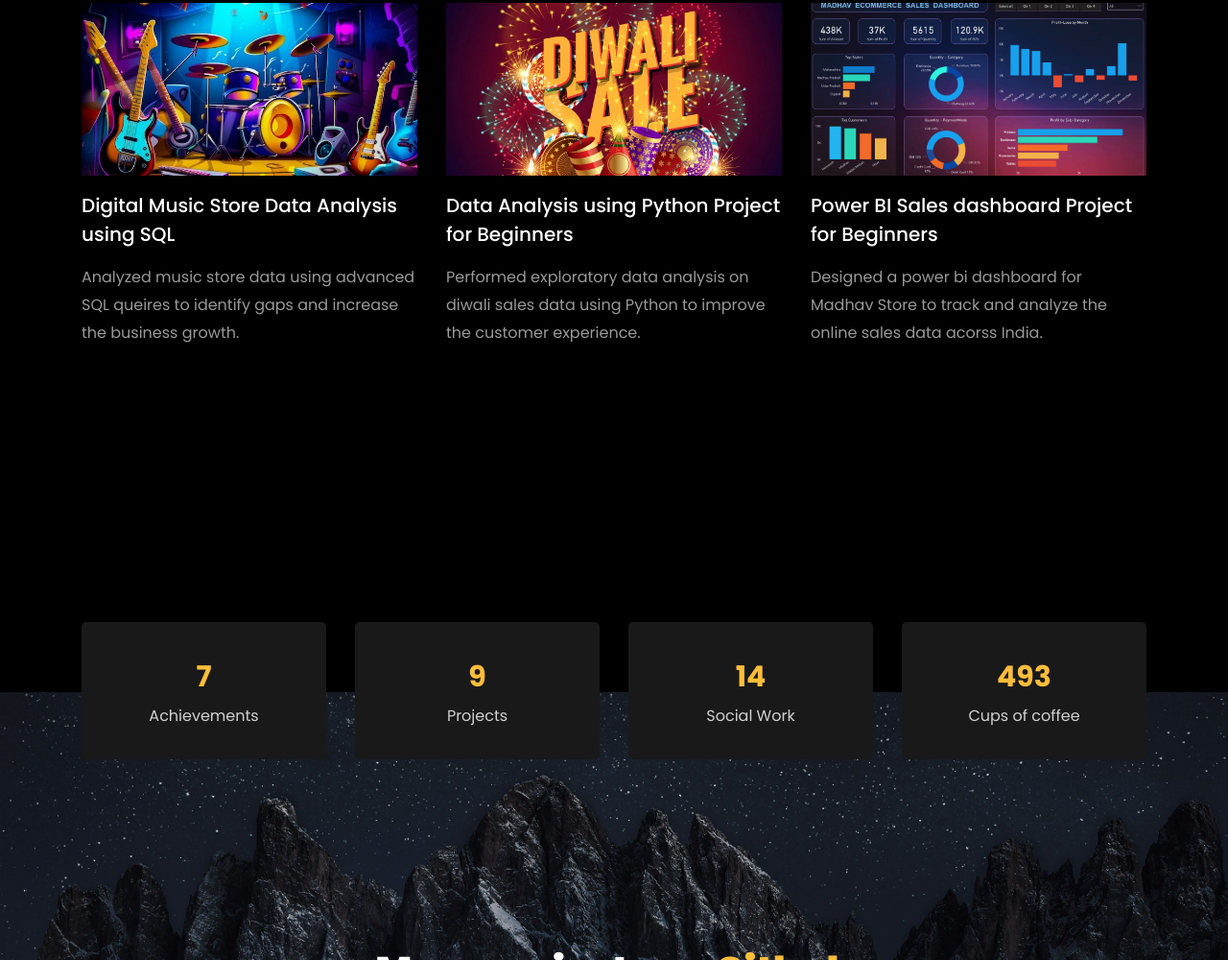
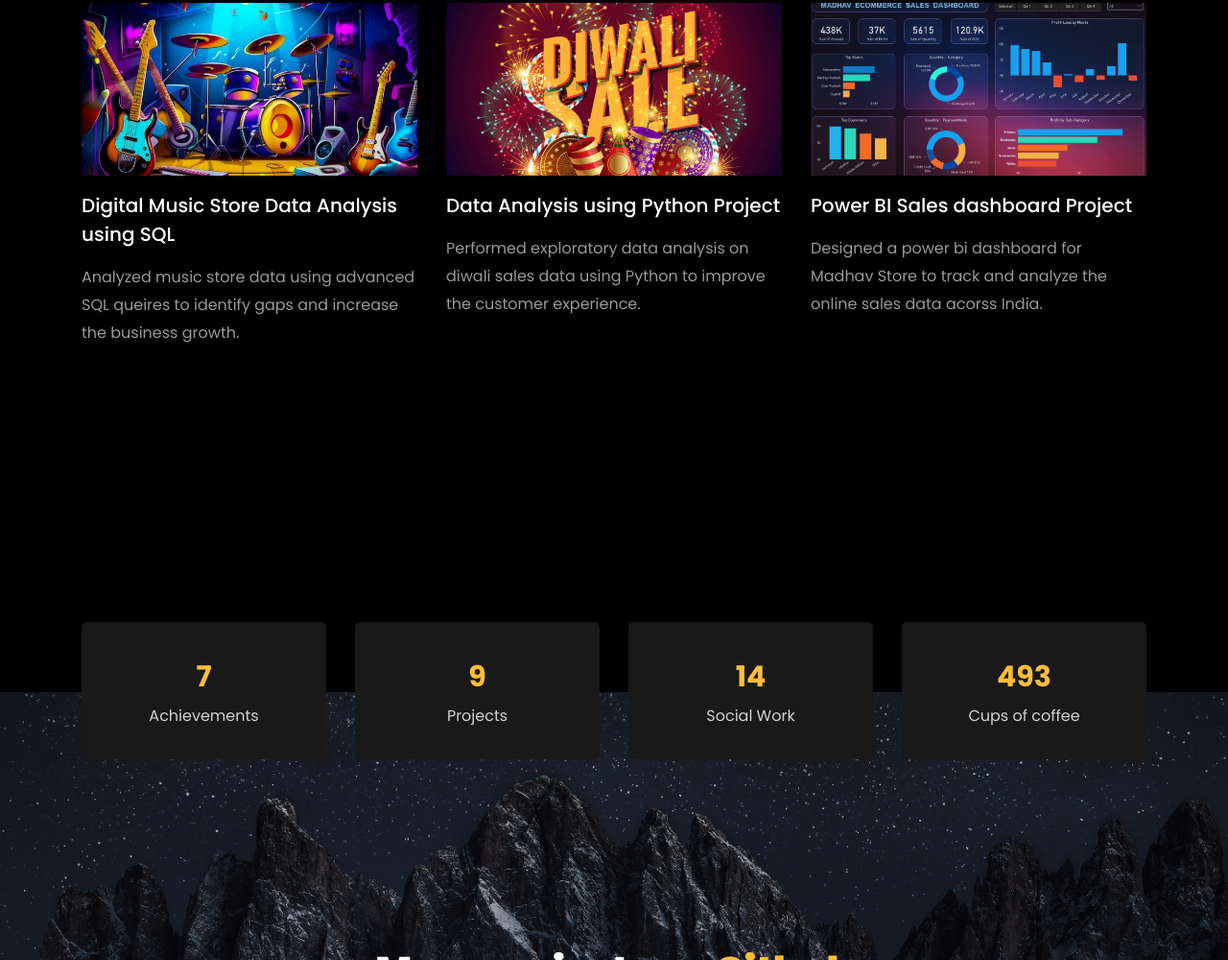
Before and after one commit to tempest-raju/tempest-raju.github.io, a plain HTML site: page index.html in a window 1280 px wide. Shown: the part 4634-5634 px from the top of the page at 96% size. Drawn offline with Linux system fonts and the light colour scheme; files whose address does not match are found by name.

Commit message:
Update index.html

```diff
--- a/index.html
+++ b/index.html
@@ -451,7 +451,7 @@
               </a>
               <div class="text mt-3 float-right d-block">
 
-                <h3 class="heading"><a href="https://github.com/tempest-raju/Python_Diwali_Sales_Analysis/blob/main/Diwali_Sales_Analysis.ipynb">Data Analysis using Python Project for Beginners</a></h3>
+                <h3 class="heading"><a href="https://github.com/tempest-raju/Python_Diwali_Sales_Analysis/blob/main/Diwali_Sales_Analysis.ipynb">Data Analysis using Python Project </a></h3>
                 <p>Performed exploratory data analysis on diwali sales data using Python to improve the customer experience.</p>
               </div>
             </div>
@@ -462,7 +462,7 @@
               </a>
               <div class="text mt-3 float-right d-block">
 
-                <h3 class="heading"><a href="https://github.com/tempest-raju/-Madhav_Store_PowerBI_Dashboard/blob/main/Madhav%20Store%20dashboard.jpg">Power BI Sales dashboard Project for Beginners</a></h3>
+                <h3 class="heading"><a href="https://github.com/tempest-raju/-Madhav_Store_PowerBI_Dashboard/blob/main/Madhav%20Store%20dashboard.jpg">Power BI Sales dashboard Project </a></h3>
                 <p>Designed a power bi dashboard for Madhav Store to track and analyze the online sales data acorss India.</p>
               </div>
             </div>
```
